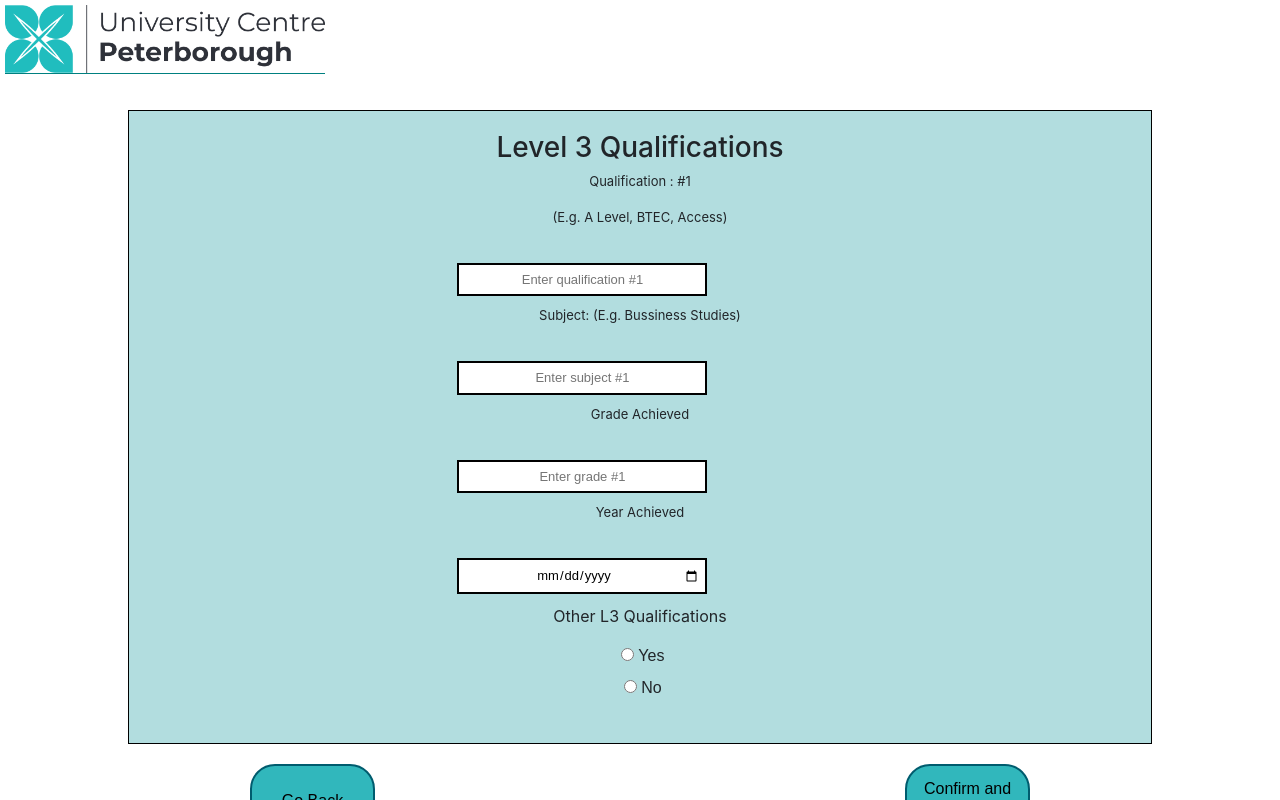
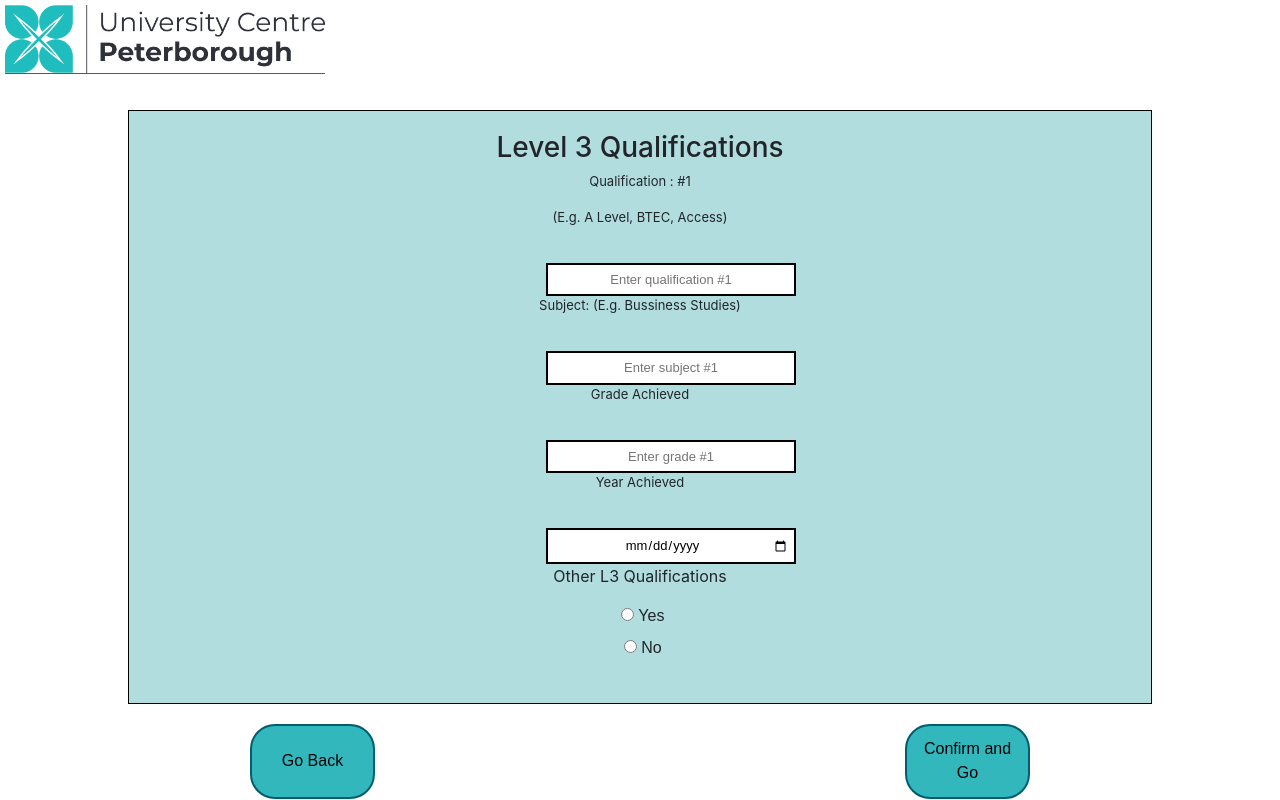
Before and after one commit to raegar/tbd-app-2020, a React (Create React App) app: page /LevelThreeQualifications in a window 1280 px wide. Built offline with nearby package versions, Linux system fonts and the light colour scheme.

Commit message:
Fixed the desktop view on the Level 3 quals

```diff
--- a/src/components/LevelThreeQualifications/LevelThreeQualifications.css
+++ b/src/components/LevelThreeQualifications/LevelThreeQualifications.css
@@ -53,3 +53,7 @@
     max-height: 100px;
 
 }
+
+.mobiletextbox{
+    margin: 0 auto;
+}
--- a/src/components/LevelThreeQualifications/LevelThreeQualifications.js
+++ b/src/components/LevelThreeQualifications/LevelThreeQualifications.js
@@ -3,7 +3,7 @@
 import RadioButton from '../RadioButton/RadioButton';
 import L3Component from '../L3Component/L3Component';
 import { isMobile } from 'react-device-detect';
-import {Row, Col, Container} from "react-bootstrap";
+import {Row, Col} from "react-bootstrap";
 import UCPButton from '../Buttons/UCPButton'
 var l3QualificationsOptions = [
   { label: "Yes", id: "qualificationYes", value: "yes" },
```
